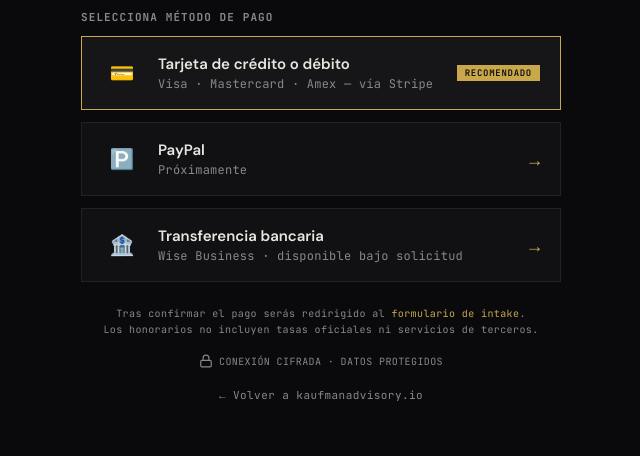
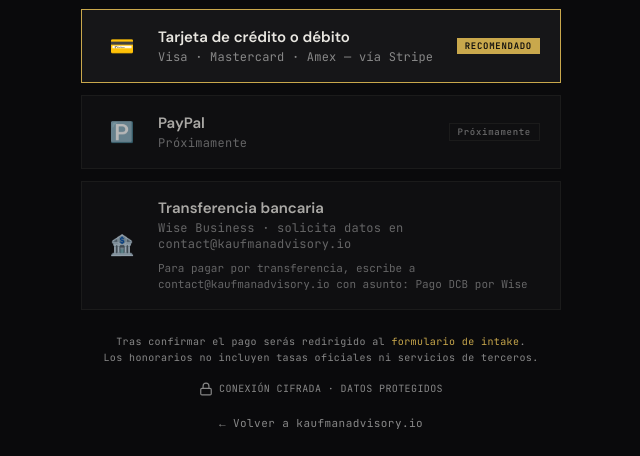
Before and after one commit to kaufmandvisory/kaufmandvisory.github.io, a plain HTML site: page checkout.html in a window 1280 px wide. Shown: the part 344-800 px from the top of the page, without its empty margins (319-959 px from the left). Drawn offline with Linux system fonts and the light colour scheme.

Commit message:
Disable inactive payment methods safely

```diff
--- a/checkout.html
+++ b/checkout.html
@@ -30,11 +30,15 @@
   .method:hover{border-color:var(--gold);background:#161618}
   .method.primary{border-color:var(--gold);background:#161618}
   .method.primary .badge{background:var(--gold);color:#0a0a0c;font-family:var(--mono);font-size:9px;font-weight:600;letter-spacing:.08em;padding:2px 8px;margin-left:auto}
+  .method.disabled{cursor:default;opacity:.72}
+  .method.disabled:hover{border-color:var(--border);background:var(--card)}
+  .method.disabled .badge{border:1px solid var(--border);color:var(--mute);font-family:var(--mono);font-size:9px;font-weight:600;letter-spacing:.08em;padding:2px 8px;margin-left:auto}
 
   .method-icon{width:40px;height:40px;display:flex;align-items:center;justify-content:center;font-size:20px;flex-shrink:0}
   .method-info{flex:1}
   .method-name{font-weight:600;font-size:15px;margin-bottom:2px}
   .method-desc{font-size:12px;color:var(--mute);font-family:var(--mono);letter-spacing:.02em}
+  .method-extra{font-size:11px;color:var(--mute);font-family:var(--mono);line-height:1.5;margin-top:8px}
   .method .arrow{font-family:var(--mono);color:var(--gold);font-size:18px;margin-left:auto}
 
   .note{font-family:var(--mono);font-size:10px;color:var(--mute);letter-spacing:.04em;text-align:center;line-height:1.6}
@@ -79,24 +83,24 @@
     </a>
 
     <!-- PAYPAL -->
-    <a class="method" href="#" id="paypal-btn" aria-disabled="true">
+    <div class="method disabled" id="paypal-btn" aria-disabled="true">
       <div class="method-icon">🅿️</div>
       <div class="method-info">
         <div class="method-name">PayPal</div>
         <div class="method-desc">Próximamente</div>
       </div>
-      <span class="arrow">→</span>
-    </a>
+      <span class="badge">Próximamente</span>
+    </div>
 
     <!-- WISE — Transferencia -->
-    <a class="method" href="mailto:contact@kaufmanadvisory.io?subject=Pago%20DCB%20por%20Wise" id="wise-btn">
+    <div class="method disabled" id="wise-btn" aria-disabled="true">
       <div class="method-icon">🏦</div>
       <div class="method-info">
         <div class="method-name">Transferencia bancaria</div>
-        <div class="method-desc">Wise Business · disponible bajo solicitud</div>
+        <div class="method-desc">Wise Business · solicita datos en contact@kaufmanadvisory.io</div>
+        <div class="method-extra">Para pagar por transferencia, escribe a contact@kaufmanadvisory.io con asunto: Pago DCB por Wise</div>
       </div>
-      <span class="arrow">→</span>
-    </a>
+    </div>
   </div>
 
   <div class="note">
```
